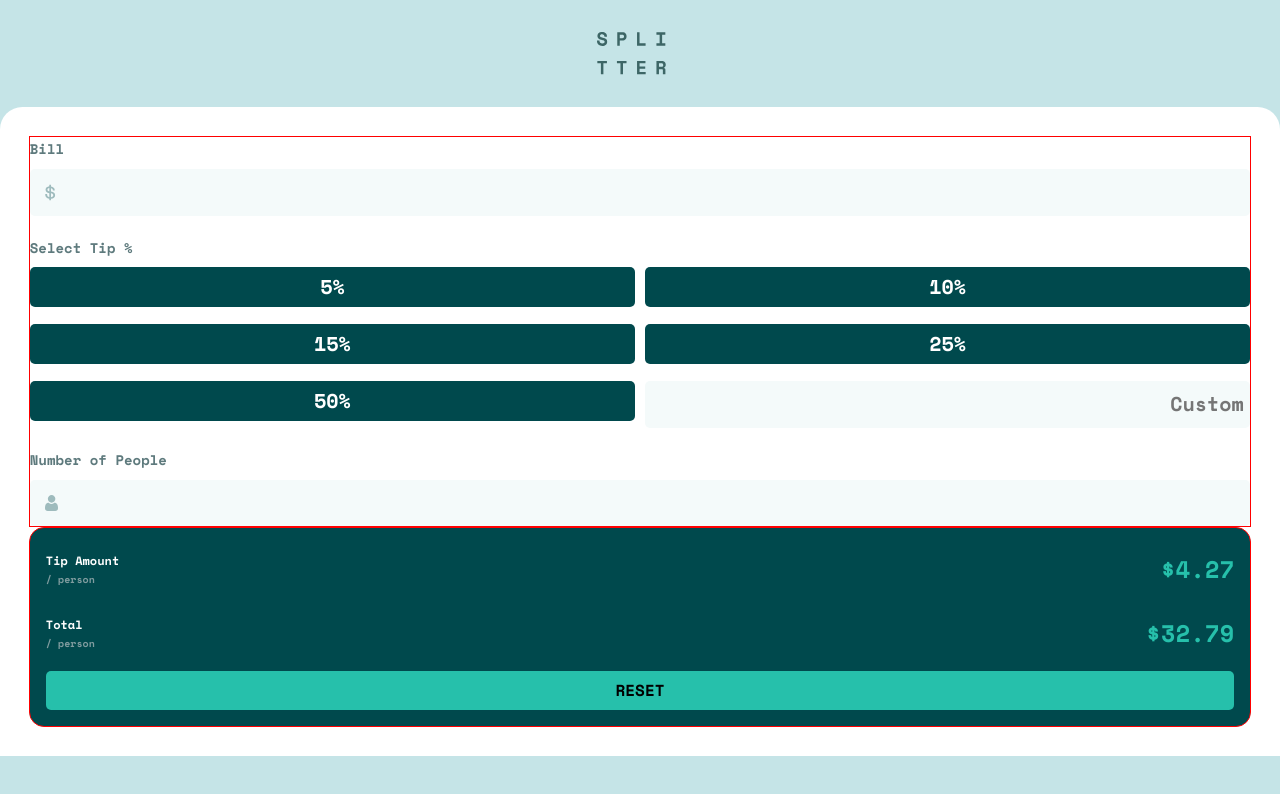
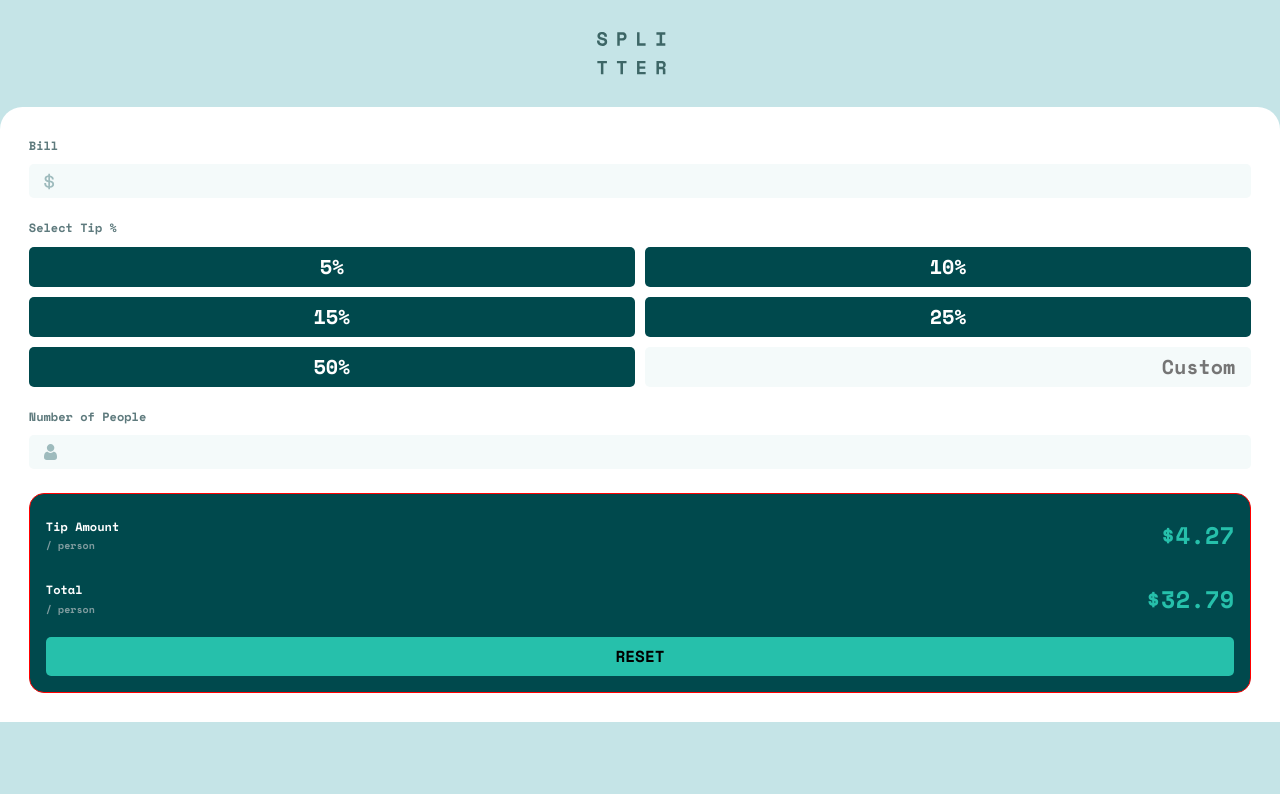
Before and after one commit to HectorAgValenzuela/tip-calculator-app, a Vue app: page / in a window 1280 px wide. Shown: the top 794 px of the page. Built offline with nearby package versions, Linux system fonts and the light colour scheme.

Commit message:
fixes in spacing

```diff
--- a/src/assets/main.css
+++ b/src/assets/main.css
@@ -92,6 +92,7 @@ main {
     padding: 1.8em;
 
     border-radius: 1.4em 1.4em 0 0;
+    gap: 1.5rem;
 }
 
 /* ********************************** */
@@ -104,7 +105,7 @@ main {
     width: 100%;
     border: none;
     text-align: end;
-    padding: 0.4rem;
+    padding:  0 1rem;
     font-size: 20px;
     font-weight: var(--fw-bold);
     color: var(--color-neutral-900);
@@ -162,14 +163,13 @@ input[type=number] {
 /* ********************************** */
 
 .calculator {
-    border: 1px solid red;
     display: grid;
     gap: 20px;
 }
 
 .calculator__title {
     color: var(--color-neutral-500);
-    font-size: 14px;
+    font-size: 12px;
     padding: 0 0 8px 0;
 }
 
```
